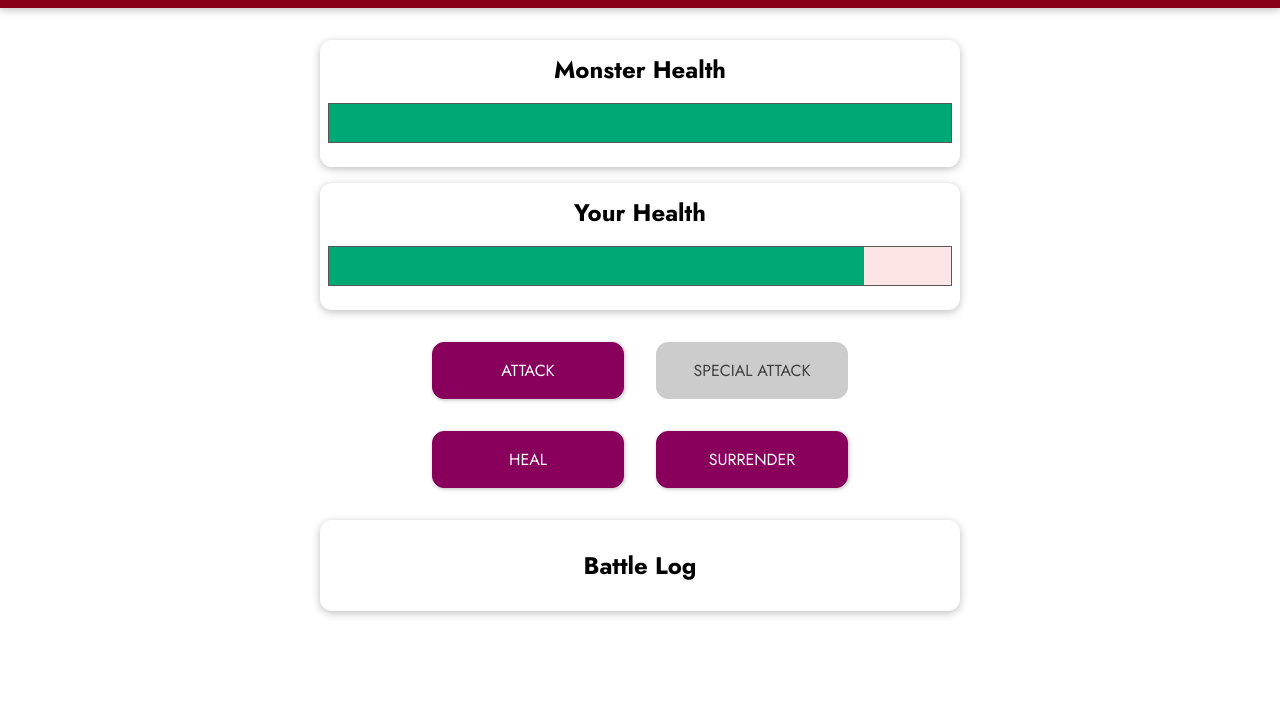
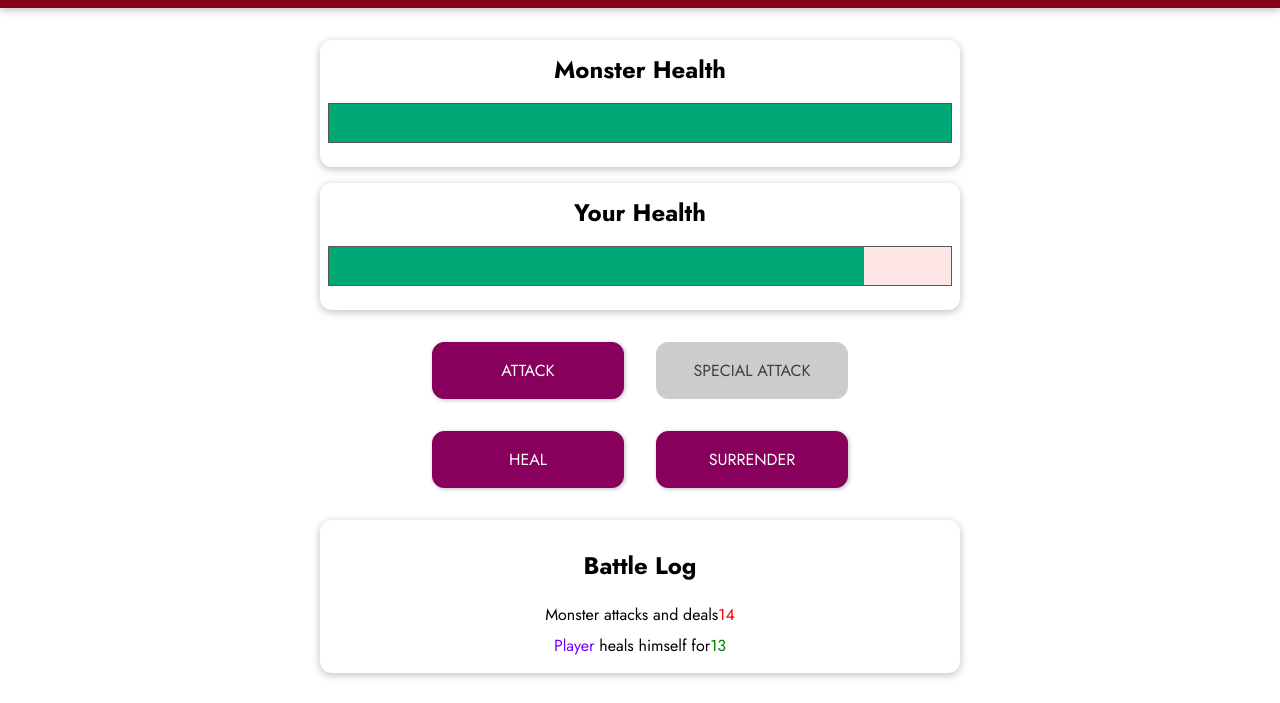
Before and after one commit to int18h/vuejs-monster-slayer, a plain HTML site: page index.html in a window 1280 px wide. Both pictures are taken after a click on the button "HEAL". Shown: the part 97-800 px from the top of the page. Drawn offline with nearby package versions, Linux system fonts and the light colour scheme.

Commit message:
Add battle log

```diff
--- a/app.js
+++ b/app.js
@@ -8,6 +8,7 @@ const app = Vue.createApp({
       monsterHealth: 100,
       currentRound: 0,
       winner: null,
+      logMessages: [],
     };
   },
   computed: {
@@ -49,20 +50,24 @@ const app = Vue.createApp({
       this.monsterHealth = 100;
       this.winner = null;
       this.currentRound = 0;
+      this.logMessages = [];
     },
     attackMonster() {
       const damage = getRandomValue(5, 12);
       this.monsterHealth -= damage;
+      this.addLogMessage("player", "attacks", damage);
       this.attackPlayer();
     },
     attackPlayer() {
       const damage = getRandomValue(8, 15);
       this.currentRound++;
+      this.addLogMessage("monster", "attacks", damage);
       this.playerHealth -= damage;
     },
     specialAttackMonster() {
       const damage = getRandomValue(10, 20);
       this.monsterHealth -= damage;
+      this.addLogMessage("player", "special-attack", damage);
       this.attackPlayer();
     },
     healPlayer() {
@@ -72,11 +77,19 @@ const app = Vue.createApp({
       } else {
         this.playerHealth += points;
       }
+      this.addLogMessage("player", "heal", points);
       this.attackPlayer();
     },
     surrender() {
       this.winner = "monster";
     },
+    addLogMessage(who, what, value) {
+      this.logMessages.unshift({
+        actionBy: who,
+        actionType: what,
+        actionValue: value,
+      });
+    },
   },
 });
 app.mount("#game");
--- a/index.html
+++ b/index.html
@@ -49,7 +49,24 @@
       </section>
       <section id="log" class="container">
         <h2>Battle Log</h2>
-        <ul></ul>
+        <ul>
+          <li v-for="logMessage in logMessages">
+            <span
+              :class="{'log--player': logMessage.actionBy === 'player', 'log-monster': logMessage.actionBy === 'monster'}"
+              >{{logMessage.actionBy === 'player' ? 'Player' : 'Monster'}}</span
+            >
+            <span v-if="logMessage.actionType === 'heal'">
+              heals himself for<span class="log--heal"
+                >{{logMessage.actionValue}}
+              </span></span
+            >
+            <span v-else>
+              attacks and deals<span class="log--damage"
+                >{{logMessage.actionValue}}
+              </span></span
+            >
+          </li>
+        </ul>
       </section>
     </div>
   </body>
```
